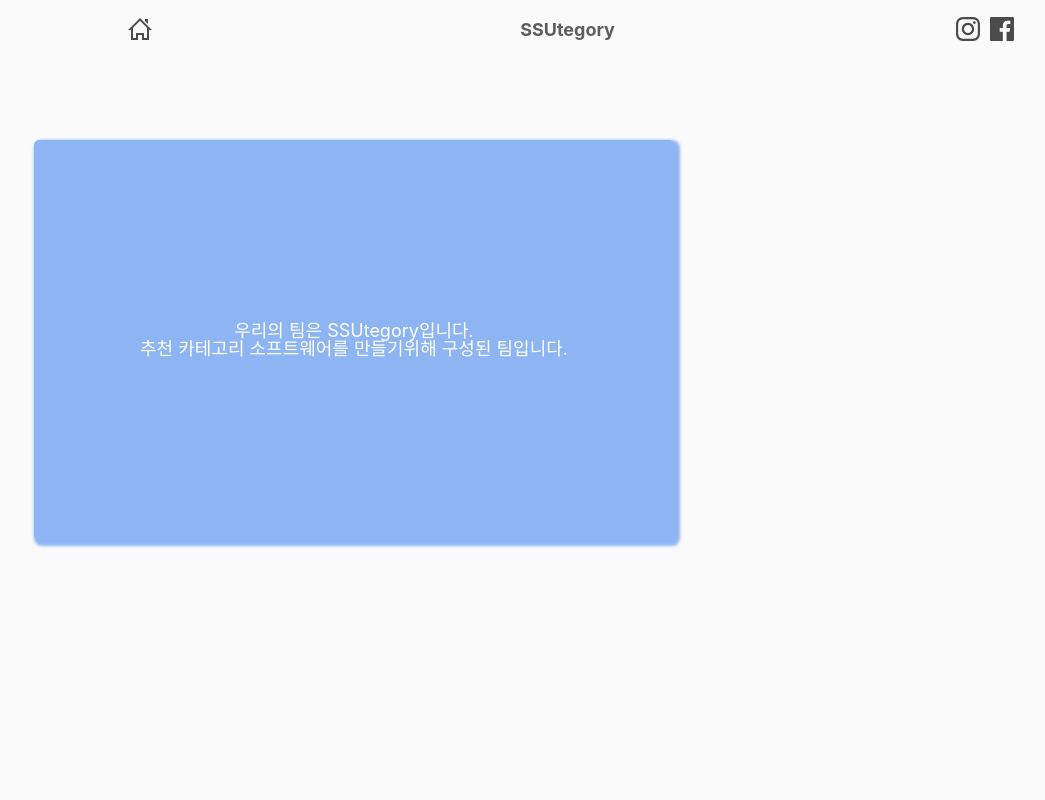
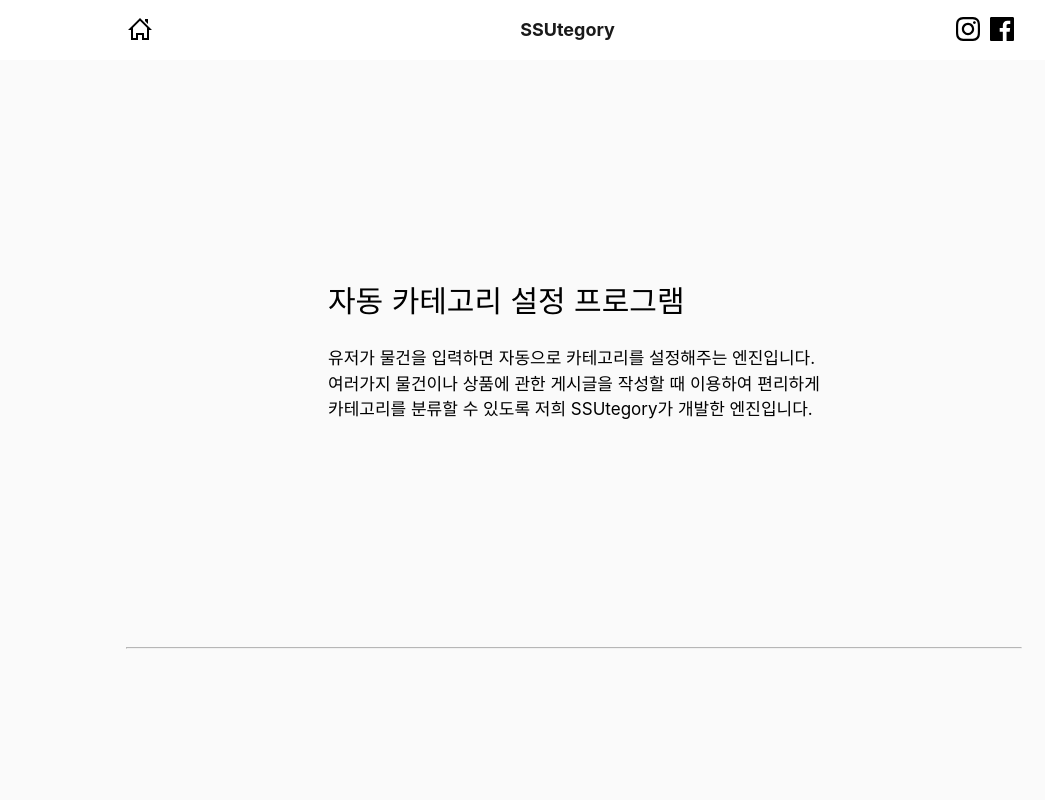
Before and after one commit to rat8397/frontend_ssutegory, a React (Create React App) app: page / in a window 1280 px wide. Shown: the top 800 px of the page, without its empty margins (66-1111 px from the left). Built offline with nearby package versions, Linux system fonts and the light colour scheme.

Commit message:
Edit Intro and add SecHr

```diff
--- a/src/App.js
+++ b/src/App.js
@@ -13,7 +13,7 @@ const Wrapper = styled.div`
   background-attachment: fixed;
 `;
 const Section = styled.div`
-  height: 100%;
+  height: 80%;
   background-color: rgba(0, 0, 0, 0);
   display: flex;
   justify-content: center;
@@ -25,6 +25,11 @@ const Form = styled.form`
   justify-content: center;
   align-items: center;
   flex-direction: column;
+`;
+
+const SecHr = styled.hr`
+  width: 70%;
+  opacity: 0.7;
 `;
 function App() {
   const [load, setLoad] = useState(false);
@@ -58,6 +63,7 @@ function App() {
           <Section>
             <Introduction/>
           </Section>
+          <SecHr />
           <Section>
             <Form onSubmit={onSubmit}>
               <Input
--- a/src/Components/Header.js
+++ b/src/Components/Header.js
@@ -7,17 +7,14 @@ const Header = styled.header`
   margin: 0 auto;
   display: flex;
   flex-direction: row;
-  background-color: rgba(0,0,0,0);
-  opacity:0.7;
+  background-color: white;
   align-items: center;
-
   position: fixed;
   top: 0;
   left: 0;
   right: 0;
-
   transition: top 0.2s ease-in-out;
-
+  z-index: 10;
 `;
 const HeaderRow = styled.div`
     display:flex;
--- a/src/Components/Introduction.js
+++ b/src/Components/Introduction.js
@@ -1,55 +1,48 @@
 import React from "react";
 import styled from "styled-components";
+
 const Wrapper = styled.div`
-  width: 100%;
-  height: 100%;
+  width: 80%;
+  height: 20%;
   position: relative;
 `;
+
 const TeamSection = styled.div`
+  display: flex;
+  justify-content: center;
+  margin: 20px
+`;
+
+const TeamColumn = styled.div`
+  margin: 10px;
   width: 50%;
-  height: 50%;
-  min-width: 200px;
-  min-height: 150px;
-  border: 1px solid #74a4f2;
-  position: absolute;
-  top: 140px;
-  left: 100px;
-  background-color: #74a4f2;
-  opacity: 0.8;
-  border-radius: 5px;
-  box-shadow: 3px 3px 3px 3px #74a4f2;
+`;
 
-  &:hover {
-    box-shadow: 5px 5px 5px 5px #74a4f2;
+const IntroTitle = styled.h3`
+  font-size: 30px;
+  font-weight: 500px;
+  margin: 0px 0px 30px 0px;
+`;
 
-  }
-  &:hover+div{
-    border-color:red;
-  }
-  display: flex;
-  align-items: center;
-  justify-content: center;
+const IntroDes = styled.p`
+  font-size: 17px;
+  line-height: 150%;
 `;
-const TeamIntroduction = styled.span`
-  font-size: 18px;
-  font-weight: 400;
-  color: white;
-  text-align: center;
-`;
-const DevSection = styled.div`
-  width: 300px;
-  height: 300px;
-  border: 1px solid black;
-`;
+
+
 export default () => {
   return (
     <Wrapper>
       <TeamSection>
-        <TeamIntroduction>
-          우리의 팀은 SSUtegory입니다.<br></br>추천 카테고리 소프트웨어를
-          만들기위해 구성된 팀입니다.
-        </TeamIntroduction>
+        <TeamColumn>
+          <IntroTitle>자동 카테고리 설정 프로그램</IntroTitle>
+          <IntroDes>
+            유저가 물건을 입력하면 자동으로 카테고리를 설정해주는 엔진입니다. <br/>
+            여러가지 물건이나 상품에 관한 게시글을 작성할 때 이용하여 편리하게
+            카테고리를 분류할 수 있도록 저희 SSUtegory가 개발한 엔진입니다.
+          </IntroDes>
+        </TeamColumn>
       </TeamSection>
     </Wrapper>
-  );
-};
+  )
+}
```
